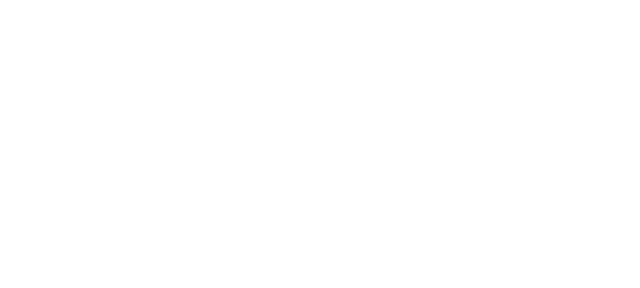
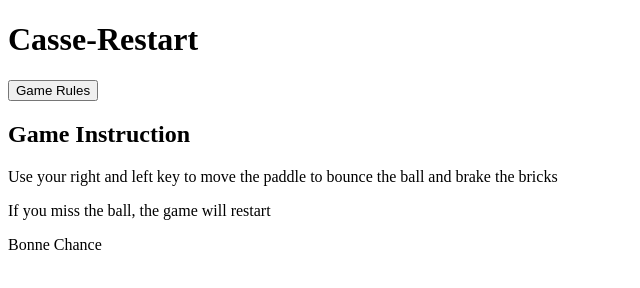
Before and after one commit to Snubia/casse-restart, a plain HTML site: page index.html in a window 1280 px wide. Shown: the whole page, without its empty margins (0-640 px from the left). Drawn offline with Linux system fonts and the light colour scheme.

Commit message:
intrustion

```diff
--- a/index.html
+++ b/index.html
@@ -8,6 +8,15 @@
        <link rel="stylesheet" href="style.css">
     </head>
     <body>
+        <h1>Casse-Restart</h1>
+        <button id="rules-btn-btn" class="rule-btn">Game Rules</button>
+        <div id="rules" class="rules">
+            <h2> Game Instruction</h2>
+
+            <p>Use your right and left key to move the paddle to bounce the ball and brake the bricks</p>
+            <p>If you miss the ball, the game will restart</p>
+            <p>Bonne Chance</p>
+        </div>
 
 <script src="script.js"></script>
     </body>
```
